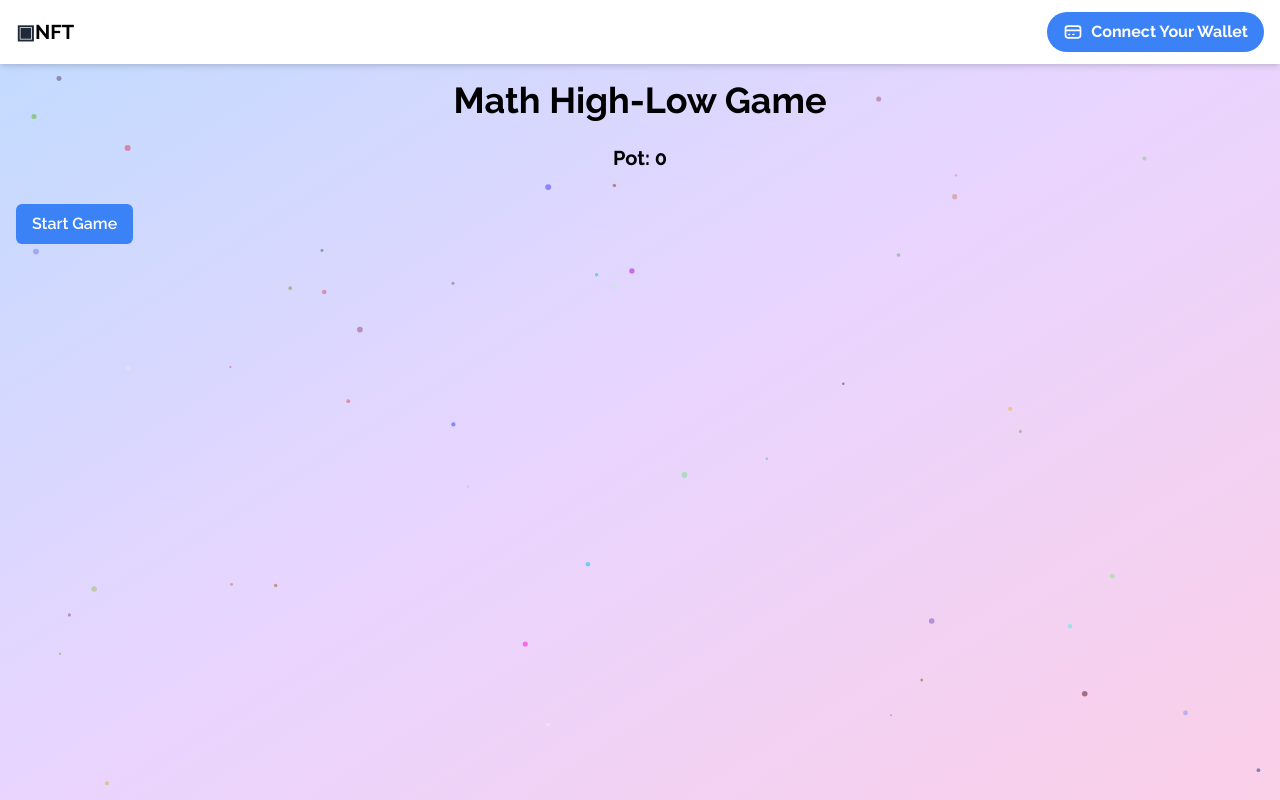
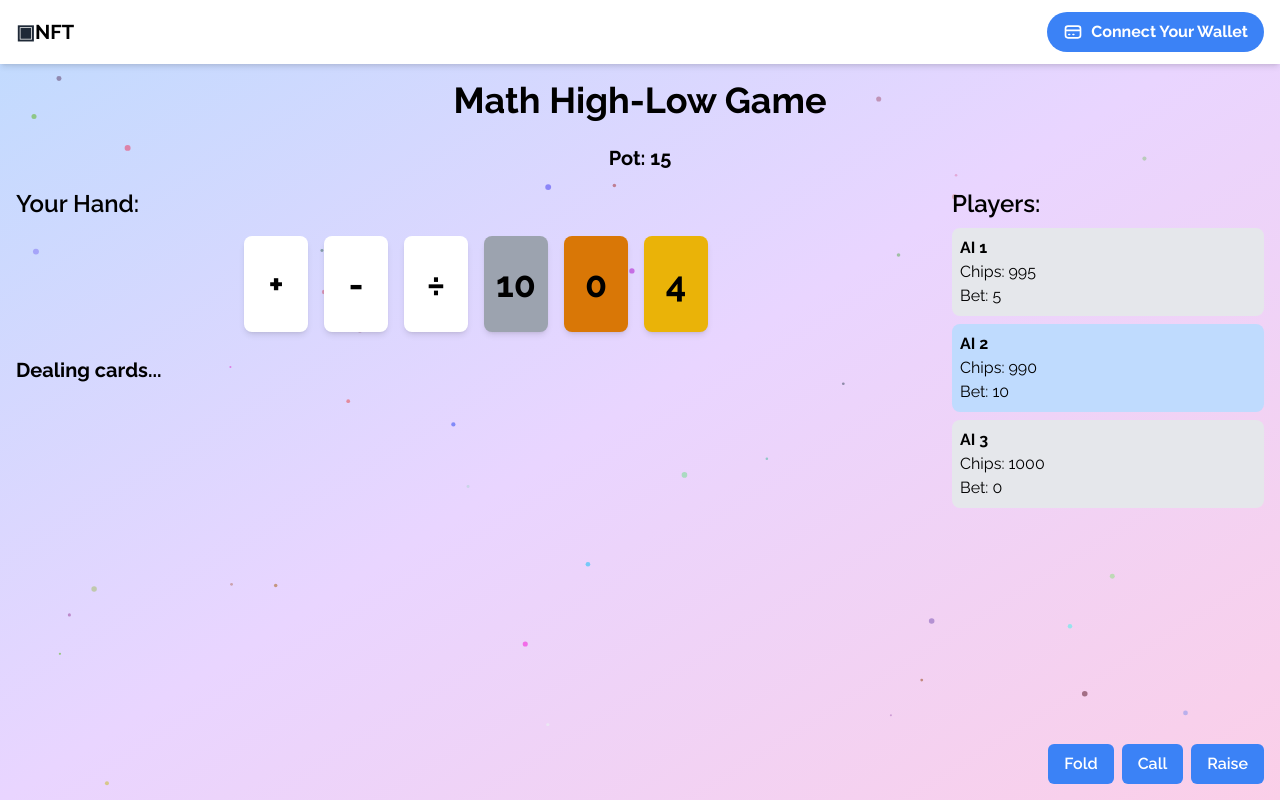
Before and after one commit to kclhh4318/XRPL, a React (Create React App) app: page /game in a window 1280 px wide. Built offline with nearby package versions, Linux system fonts and the light colour scheme.

Commit message:
🚧 게임 로직 수정 중

```diff
--- a/src/components/MathHighLowGame/MathHighLowGame.tsx
+++ b/src/components/MathHighLowGame/MathHighLowGame.tsx
@@ -1,7 +1,6 @@
 import React, { useState, useEffect } from 'react';
 import { useNavigate } from 'react-router-dom';
 import Button from '../ui/Button';
-import PlayerComponent from './Player'; // 실제 PlayerComponent가 정의된 파일 경로로 수정하세요
 
 interface Card {
   content: string;
@@ -29,10 +28,12 @@ interface Player {
   } | null;
 }
 
+interface MathHighLowGameProps {
+  selectedNFT: Player['nft'];
+}
+
 const NUMBERS = ['0', '1', '2', '3', '4', '5', '6', '7', '8', '9', '10'];
-
 const SYMBOLS = ['√', '×'];
-
 const BASE_CARDS: Card[] = [
   { content: '+', type: 'symbol', grade: null },
   { content: '-', type: 'symbol', grade: null },
@@ -63,19 +64,18 @@ const CardComponent: React.FC<Card & { onClick: () => void; selected: boolean }>
   );
 };
 
-const MathHighLowGame: React.FC<{ selectedNFT: Player['nft'] }> = ({ selectedNFT }) => {
+const MathHighLowGame: React.FC<MathHighLowGameProps> = ({ selectedNFT }) => {
   const [deck, setDeck] = useState<Card[]>([]);
   const [players, setPlayers] = useState<Player[]>([]);
   const [currentPlayerIndex, setCurrentPlayerIndex] = useState(0);
-  const [gamePhase, setGamePhase] = useState<'init' | 'dealBase' | 'dealHidden' | 'dealOpen1' | 'dealOpen2' | 'firstBet' | 'finalBet' | 'createEquation' | 'chooseBet' | 'result'>('init');
+  const [gamePhase, setGamePhase] = useState<'init' | 'dealBase' | 'dealHidden' | 'dealOpen1' | 'dealOpen2' | 'firstBet' | 'dealFinal' | 'finalBet' | 'createEquation' | 'chooseBet' | 'result'>('init');
   const [pot, setPot] = useState(0);
   const [blinds] = useState({ small: 5, big: 10 });
   const [dealerIndex, setDealerIndex] = useState(0);
   const [timeLeft, setTimeLeft] = useState(90);
   const [showRemoveCardModal, setShowRemoveCardModal] = useState(false);
-  const [currentRound, setCurrentRound] = useState<'init' | 'firstBet' | 'finalBet' | 'createEquation' | 'chooseBet' | 'result'>('init');
-  const [myBetAmount, setMyBetAmount] = useState<number>(0);
-  const [tempCard, setTempCard] = useState<Card | null>(null);
+  const [pendingMultiplyCard, setPendingMultiplyCard] = useState<Card | null>(null);
+  const [showOpponentCards, setShowOpponentCards] = useState<boolean>(false);
 
   useEffect(() => {
     if (gamePhase === 'createEquation' && timeLeft > 0) {
@@ -83,6 +83,10 @@ const MathHighLowGame: React.FC<{ selectedNFT: Player['nft'] }> = ({ selectedNFT
       return () => clearInterval(timer);
     }
   }, [gamePhase, timeLeft]);
+
+  useEffect(() => {
+    initializeGame();
+  }, []);
 
   const initializeGame = () => {
     const newDeck = createDeck();
@@ -96,18 +100,25 @@ const MathHighLowGame: React.FC<{ selectedNFT: Player['nft'] }> = ({ selectedNFT
     setDeck(newDeck);
     setPlayers(initialPlayers);
     setDealerIndex(Math.floor(Math.random() * 4));
-    setCurrentPlayerIndex((dealerIndex + 3) % 4);
+    setCurrentPlayerIndex((prevDealerIndex) => (prevDealerIndex + 3) % 4);
     setPot(blinds.small + blinds.big);
 
-    const updatedPlayers = [...initialPlayers];
-    updatedPlayers[(dealerIndex + 3) % 4].bet = blinds.small;
-    updatedPlayers[(dealerIndex + 3) % 4].chips -= blinds.small;
-    updatedPlayers[dealerIndex].bet = blinds.big;
-    updatedPlayers[dealerIndex].chips -= blinds.big;
+    // 블라인드 설정
+    const updatedPlayers = initialPlayers.map((player, index) => {
+      if (index === (dealerIndex + 1) % 4) {
+        return { ...player, chips: player.chips - blinds.small, bet: blinds.small };
+      }
+      if (index === (dealerIndex + 2) % 4) {
+        return { ...player, chips: player.chips - blinds.big, bet: blinds.big };
+      }
+      return player;
+    });
 
     setPlayers(updatedPlayers);
     setGamePhase('dealBase');
-    dealInitialCards(updatedPlayers, newDeck);
+
+    // dealCards 함수 호출 (비동기 처리)
+    dealCards(updatedPlayers, newDeck);
   };
 
   const createDeck = (): Card[] => {
@@ -129,19 +140,15 @@ const MathHighLowGame: React.FC<{ selectedNFT: Player['nft'] }> = ({ selectedNFT
     return [...array].sort(() => Math.random() - 0.5);
   };
 
-  const drawCard = (currentDeck: Card[], type?: 'number' | 'symbol'): [Card | undefined, Card[]] => {
+  const drawCard = (currentDeck: Card[], type?: 'number' | 'symbol'): [Card, Card[]] => {
     const availableCards = type ? currentDeck.filter(card => card.type === type) : currentDeck;
-    if (availableCards.length === 0) {
-      console.error('No cards available to draw');
-      return [undefined, currentDeck];
-    }
     const index = Math.floor(Math.random() * availableCards.length);
     const card = availableCards[index];
     const updatedDeck = currentDeck.filter((_, i) => i !== currentDeck.indexOf(card));
     return [card, updatedDeck];
   };
 
-  const dealInitialCards = (currentPlayers: Player[], currentDeck: Card[]) => {
+  const dealCards = async (currentPlayers: Player[], currentDeck: Card[]) => {
     const updatedPlayers = [...currentPlayers];
     let updatedDeck = [...currentDeck];
 
@@ -153,44 +160,85 @@ const MathHighLowGame: React.FC<{ selectedNFT: Player['nft'] }> = ({ selectedNFT
     // Deal hidden card
     for (let i = 0; i < updatedPlayers.length; i++) {
       let [hiddenCard, newDeck] = drawCard(updatedDeck, 'number');
-      if (hiddenCard) {
       updatedPlayers[i].hand.push({ ...hiddenCard, hidden: i !== 0 });
       updatedDeck = newDeck;
-      }
+      await new Promise(resolve => setTimeout(resolve, 500));
     }
 
     // Deal two open cards
     for (let j = 0; j < 2; j++) {
+      setGamePhase(j === 0 ? 'dealOpen1' : 'dealOpen2');
       for (let i = 0; i < updatedPlayers.length; i++) {
         let [openCard, newDeck] = drawCard(updatedDeck);
-        if (openCard) {
-          updatedPlayers[i].hand.push(openCard);
-          updatedDeck = newDeck;
-        }
+        updatedDeck = await handleNewCard(openCard, i, updatedPlayers, newDeck);
+        await new Promise(resolve => setTimeout(resolve, 500));
       }
     }
 
     setPlayers(updatedPlayers);
     setDeck(updatedDeck);
     setGamePhase('firstBet');
-    nextTurn();
   };
 
-  const nextTurn = () => {
-    setCurrentPlayerIndex((prevIndex) => (prevIndex + 1) % 4);
+  const handleNewCard = async (card: Card, playerIndex: number, currentPlayers: Player[], currentDeck: Card[]): Promise<Card[]> => {
+    const updatedPlayers = [...currentPlayers];
+    let updatedDeck = [...currentDeck];
+
+    if (card.type === 'symbol' && card.content === '×') {
+      if (playerIndex === 0) {
+        setPendingMultiplyCard(card);
+        setShowRemoveCardModal(true);
+        await new Promise<void>(resolve => {
+          const checkInterval = setInterval(() => {
+            if (!showRemoveCardModal) {
+              clearInterval(checkInterval);
+              resolve();
+            }
+          }, 100);
+        });
+      } else {
+        // AI 로직 (변경 없음)
+        const removableCards = updatedPlayers[playerIndex].hand.filter(c => ['×', '+', '-'].includes(c.content));
+        if (removableCards.length > 0) {
+          const randomIndex = Math.floor(Math.random() * removableCards.length);
+          const removedCard = removableCards[randomIndex];
+          updatedPlayers[playerIndex].hand = updatedPlayers[playerIndex].hand.filter(c => c !== removedCard);
+          updatedPlayers[playerIndex].hand.push(card);
+          let [numberCard, newDeck] = drawCard(updatedDeck, 'number');
+          updatedPlayers[playerIndex].hand.push(numberCard);
+          updatedDeck = newDeck;
+        } else {
+          updatedPlayers[playerIndex].hand.push(card);
+        }
+      }
+    } else {
+      updatedPlayers[playerIndex].hand.push(card);
+    }
+
+    setPlayers(updatedPlayers);
+    return updatedDeck;
   };
 
-  const handleBet = (amount: number) => {
-    const currentPlayer = players[currentPlayerIndex];
-    if (amount <= currentPlayer.chips) {
-      // 플레이어 칩에서 베팅 금액 차감
-      currentPlayer.chips -= amount;
-      currentPlayer.bet += amount;
-      setPot(prevPot => prevPot + amount);
+  const handleRemoveCard = (cardToRemove: Card) => {
+    setPlayers(prevPlayers => {
+      const updatedPlayers = [...prevPlayers];
+      updatedPlayers[0].hand = updatedPlayers[0].hand.filter(card => card !== cardToRemove);
+      if (pendingMultiplyCard) {
+        updatedPlayers[0].hand.push(pendingMultiplyCard);
+      }
+      return updatedPlayers;
+    });
+    setShowRemoveCardModal(false);
 
-      // 다음 플레이어로 턴을 넘김
-      nextTurn();
-    }
+    // 새로운 숫자 카드를 뽑아 추가합니다.
+    let [newCard, newDeck] = drawCard(deck, 'number');
+    setPlayers(prevPlayers => {
+      const updatedPlayers = [...prevPlayers];
+      updatedPlayers[0].hand.push(newCard);
+      return updatedPlayers;
+    });
+    setDeck(newDeck);
+    setPendingMultiplyCard(null);
   };
 
   const handlePlayerAction = (action: 'fold' | 'call' | 'raise', amount?: number) => {
@@ -231,16 +279,18 @@ const MathHighLowGame: React.FC<{ selectedNFT: Player['nft'] }> = ({ selectedNFT
     }
   };
 
-  const dealFinalCard = () => {
+  const nextTurn = () => {
+    setCurrentPlayerIndex((prevIndex) => (prevIndex + 1) % 4);
+  };
+
+  const dealFinalCard = async () => {
     const updatedPlayers = [...players];
     let updatedDeck = [...deck];
 
     for (let i = 0; i < updatedPlayers.length; i++) {
       let [finalCard, newDeck] = drawCard(updatedDeck);
-      if (finalCard) {
-        updatedPlayers[i].hand.push(finalCard);
-        updatedDeck = newDeck;
-      }
+      updatedDeck = await handleNewCard(finalCard, i, updatedPlayers, newDeck);
+      await new Promise(resolve => setTimeout(resolve, 500));
     }
 
     setPlayers(updatedPlayers);
@@ -272,12 +322,14 @@ const MathHighLowGame: React.FC<{ selectedNFT: Player['nft'] }> = ({ selectedNFT
     if (gamePhase === 'createEquation') {
       setPlayers(prevPlayers => {
         const updatedPlayers = [...prevPlayers];
-        const currentPlayer = updatedPlayers[currentPlayerIndex];
+        const currentPlayer = updatedPlayers[0];
+
         if (currentPlayer.equation.includes(card)) {
           currentPlayer.equation = currentPlayer.equation.filter(c => c !== card);
         } else {
           currentPlayer.equation.push(card);
         }
+
         return updatedPlayers;
       });
     }
@@ -350,17 +402,6 @@ const MathHighLowGame: React.FC<{ selectedNFT: Player['nft'] }> = ({ selectedNFT
     return equation;
   };
 
-  const handleRemoveCard = (cardToRemove: Card) => {
-    setPlayers(prevPlayers => {
-      const updatedPlayers = [...prevPlayers];
-      const currentPlayer = updatedPlayers[currentPlayerIndex];
-      currentPlayer.hand = currentPlayer.hand.filter(card => card !== cardToRemove);
-      return updatedPlayers;
-    });
-    setShowRemoveCardModal(false);
-    setTempCard(null);
-  };
-
   const handleChooseBet = (bet: 'high' | 'low') => {
     setPlayers(prevPlayers => {
       return prevPlayers.map(player => {
@@ -429,13 +470,12 @@ const MathHighLowGame: React.FC<{ selectedNFT: Player['nft'] }> = ({ selectedNFT
       case 'finalBet':
         return (
           <div className="flex flex-col items-center mt-4">
-            <input
-              type="number"
-              value={myBetAmount}
-              onChange={(e) => setMyBetAmount(Number(e.target.value))}
-              className="mb-2 p-2 border rounded"
-            />
-            <Button onClick={() => handleBet(myBetAmount)}>Place Bet</Button>
+            <div className="text-xl font-bold mb-2">Current Player: {players[currentPlayerIndex].name}</div>
+            <div className="flex space-x-2">
+              <Button onClick={() => handlePlayerAction('fold')}>Fold</Button>
+              <Button onClick={() => handlePlayerAction('call')}>Call</Button>
+              <Button onClick={() => handlePlayerAction('raise', 20)}>Raise</Button>
+            </div>
           </div>
         );
       case 'createEquation':
@@ -446,14 +486,80 @@ const MathHighLowGame: React.FC<{ selectedNFT: Player['nft'] }> = ({ selectedNFT
               <Button onClick={handleCreateEquation} className="mr-2">Submit Equation</Button>
               <Button onClick={() => setPlayers(prevPlayers => {
                 const updatedPlayers = [...prevPlayers];
-                updatedPlayers[currentPlayerIndex].equation = [];
+                updatedPlayers[0].equation = [];
                 return updatedPlayers;
               })} variant="outline">Clear Equation</Button>
             </div>
             <div className="mt-4 p-4 bg-white rounded-lg">
               <h3 className="text-lg font-semibold mb-2">Your Equation:</h3>
               <div className="flex justify-center">
-                {players[currentPlayerIndex].equation.map((card, index) => (
+                {players[0].equation.map((card, index) => (
+                  <CardComponent
+                    key={index}
+                    {...card}
+                    onClick={() => handleCardClick(card)}
+                    selected={true}
+                    hidden={false}
+                  />
+                ))}
+              </div>
+            </div>
+          </>
+        );
+          return (
+            <>
+              <div className="text-xl font-bold mb-2">Time left: {timeLeft} seconds</div>
+              <div className="flex justify-center mt-4">
+                <Button onClick={handleCreateEquation} className="mr-2">Submit Equation</Button>
+                <Button onClick={() => setPlayers(prevPlayers => {
+                  const updatedPlayers = [...prevPlayers];
+                  updatedPlayers[0].equation = [];
+                  return updatedPlayers;
+                })} variant="outline">Clear Equation</Button>
+              </div>
+              <div className="mt-4 p-4 bg-white rounded-lg">
+                <h3 className="text-lg font-semibold mb-2">Your Hand:</h3>
+                <div className="flex justify-center">
+                  {players[0].hand.map((card, index) => (
+                    <CardComponent
+                      key={index}
+                      {...card}
+                      onClick={() => handleCardClick(card)}
+                      selected={players[0].equation.includes(card)}
+                      hidden={card.hidden}
+                    />
+                  ))}
+                </div>
+                <h3 className="text-lg font-semibold mt-4 mb-2">Your Equation:</h3>
+                <div className="flex justify-center">
+                  {players[0].equation.map((card, index) => (
+                    <CardComponent
+                      key={index}
+                      {...card}
+                      onClick={() => handleCardClick(card)}
+                      selected={true}
+                      hidden={false}
+                    />
+                  ))}
+                </div>
+              </div>
+            </>
+          );
+        return (
+          <>
+            <div className="text-xl font-bold mb-2">Time left: {timeLeft} seconds</div>
+            <div className="flex justify-center mt-4">
+              <Button onClick={handleCreateEquation} className="mr-2">Submit Equation</Button>
+              <Button onClick={() => setPlayers(prevPlayers => {
+                const updatedPlayers = [...prevPlayers];
+                updatedPlayers[0].equation = [];
+                return updatedPlayers;
+              })} variant="outline">Clear Equation</Button>
+            </div>
+            <div className="mt-4 p-4 bg-white rounded-lg">
+              <h3 className="text-lg font-semibold mb-2">Your Equation:</h3>
+              <div className="flex justify-center">
+                {players[0].equation.map((card, index) => (
                   <CardComponent key={index} {...card} onClick={() => handleCardClick(card)} selected={true} hidden={false} />
                 ))}
               </div>
@@ -463,7 +569,7 @@ const MathHighLowGame: React.FC<{ selectedNFT: Player['nft'] }> = ({ selectedNFT
       case 'chooseBet':
         return (
           <div className="flex flex-col items-center mt-4">
-              <div className="text-xl font-bold mb-2">Your Result: {players[currentPlayerIndex].result !== null ? players[currentPlayerIndex].result.toFixed(2) : 'N/A'}</div>
+            <div className="text-xl font-bold mb-2">Your Result: {players[0].result !== null ? players[0].result.toFixed(2) : 'N/A'}</div>
             <div className="flex justify-center">
               <Button onClick={() => handleChooseBet('high')} className="mr-2">Bet High</Button>
               <Button onClick={() => handleChooseBet('low')}>Bet Low</Button>
@@ -500,6 +606,66 @@ const MathHighLowGame: React.FC<{ selectedNFT: Player['nft'] }> = ({ selectedNFT
     }
   };
 
+  const getUniqueCards = (cards: (Card | null)[]): Card[] => {
+    const uniqueCards: Card[] = [];
+    const seenContents = new Set<string>();
+
+    cards.forEach(card => {
+      if (card && !seenContents.has(card.content)) {
+        uniqueCards.push(card);
+        seenContents.add(card.content);
+      }
+    });
+
+    return uniqueCards;
+  };
+
+  const renderGameBoard = () => {
+    if (players.length === 0 || !players[0]) {
+      return <div>Loading...</div>;
+    }
+
+    return (
+      <div className="flex-grow">
+        {renderGamePhase()}
+      </div>
+    );
+  };
+
+  const renderPlayerInfo = (player: Player, index: number) => (
+    <div
+      key={player.id}
+      className={`p-2 rounded-lg ${index === currentPlayerIndex ? 'bg-blue-200' : 'bg-gray-200'}`}
+      onMouseEnter={() => setShowOpponentCards(true)}
+      onMouseLeave={() => setShowOpponentCards(false)}
+    >
+      <div className="font-bold">{player.name}</div>
+      <div>Chips: {player.chips}</div>
+      <div>Bet: {player.bet}</div>
+      {player.nft && (
+        <img src={player.nft.image} alt={player.name} className="w-16 h-16 object-cover rounded mt-2" />
+      )}
+      {showOpponentCards && index !== 0 && renderPlayerHand(player, index)}
+    </div>
+  );
+
+  const renderPlayerHand = (player: Player, index: number) => (
+    <div key={player.id} className="mb-4">
+      <h2 className="text-2xl font-semibold mb-2">{index === 0 ? 'Your Hand:' : `${player.name}'s Hand:`}</h2>
+      <div className="flex flex-wrap justify-center">
+        {player.hand.map((card, cardIndex) => (
+          <CardComponent
+            key={cardIndex}
+            {...card}
+            onClick={() => index === 0 && gamePhase === 'createEquation' ? handleCardClick(card) : {}}
+            selected={index === 0 && players[0].equation.includes(card)}
+            hidden={index !== 0}
+          />
+        ))}
+      </div>
+    </div>
+  );
+
   return (
     <div className="container mx-auto p-4 relative">
       <div className="text-center">
@@ -507,12 +673,32 @@ const MathHighLowGame: React.FC<{ selectedNFT: Player['nft'] }> = ({ selectedNFT
         <div className="text-xl font-bold mb-4">Pot: {pot}</div>
       </div>
 
+      {players.length > 0 ? (
+        <div className="flex">
+          <div className="flex-grow">
+            {renderPlayerHand(players[0], 0)}
+            {renderGamePhase()}
+          </div>
+          <div className="w-1/4 ml-4">
+            <h2 className="text-2xl font-semibold mb-2">Players:</h2>
+            <div className="space-y-2">
+              {players.slice(1).map((player, index) => renderPlayerInfo(player, index + 1))}
+            </div>
+          </div>
+        </div>
+      ) : (
+        <div>Loading game...</div>
+      )}
+
       {showRemoveCardModal && (
         <div className="fixed inset-0 bg-black bg-opacity-50 flex items-center justify-center">
           <div className="bg-white p-4 rounded">
             <h2 className="text-lg font-bold mb-2">곱하기 카드를 받았습니다. 제거할 카드를 선택하세요:</h2>
             <div className="flex justify-center">
-                {players[currentPlayerIndex].hand.filter(card => ['×', '+', '-'].includes(card.content)).map((card, index) => (
+              {getUniqueCards([
+                ...players[0].hand.filter(card => ['×', '+', '-'].includes(card.content)),
+                pendingMultiplyCard
+              ]).map((card, index) => (
                 <CardComponent
                   key={index}
                   {...card}
@@ -525,35 +711,10 @@ const MathHighLowGame: React.FC<{ selectedNFT: Player['nft'] }> = ({ selectedNFT
         </div>
       )}
 
-        <div className="flex flex-wrap justify-around mb-4">
-          {players.map((player, index) => (
-            <PlayerComponent
-              key={player.id}
-              player={player}
-              isCurrentPlayer={index === currentPlayerIndex}
-              showCards={index === currentPlayerIndex || currentRound === 'result'}
-            />
-          ))}
-        </div>
-
-        <div className="flex-grow">
-          {currentRound !== 'init' && (
-            <div className="mb-6">
-              <h2 className="text-2xl font-semibold mb-2">Your Hand:</h2>
-              <div className="flex flex-wrap justify-center">
-                {players[currentPlayerIndex].hand.map((card, index) => (
-                  <CardComponent
-                    key={index}
-                    {...card}
-                    onClick={() => handleCardClick(card)}
-                    selected={players[currentPlayerIndex].equation.includes(card)}
-                    hidden={card.hidden === true}
-                  />
-                ))}
-              </div>
-            </div>
-          )}
-          {renderGamePhase()}
+      <div className="fixed bottom-4 right-4 flex space-x-2">
+        <Button onClick={() => handlePlayerAction('fold')}>Fold</Button>
+        <Button onClick={() => handlePlayerAction('call')}>Call</Button>
+        <Button onClick={() => handlePlayerAction('raise', 20)}>Raise</Button>
       </div>
     </div>
   );
```
Lines whose indentation alone changed are shown as unchanged.
